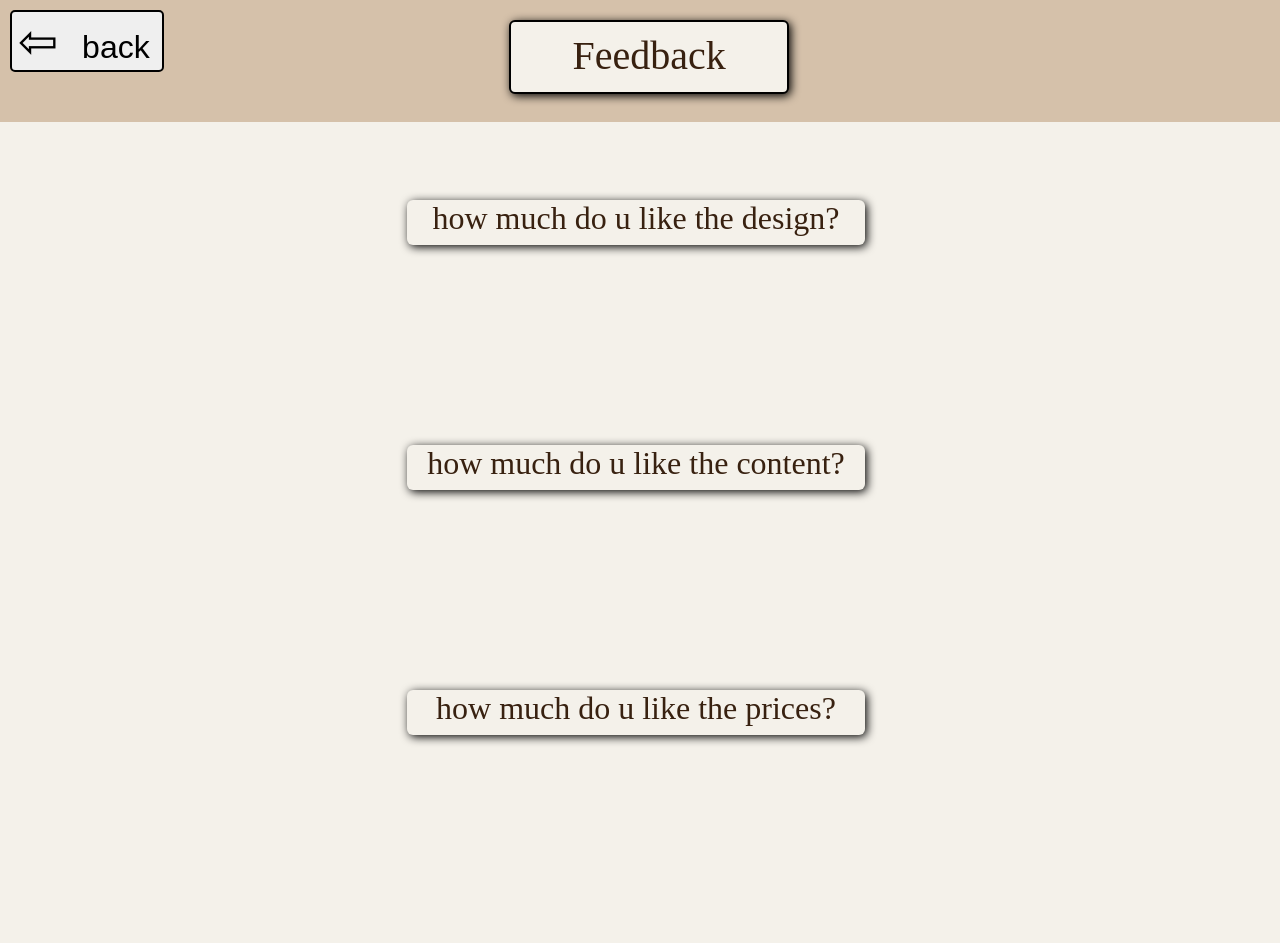
After one commit to abdelrahman196/Book-Store-Web, a PHP site: page /feedback.html in a window 1280 px wide. The commit adds this page. Shown: the top 943 px of the page. Run offline with PHP 8.4, Linux system fonts and the light colour scheme.

Commit message:
feedback1

```diff
--- a/book_description.html
+++ b/book_description.html
@@ -80,7 +80,7 @@
                         <span style="color: gold;font-size: xxx-large;">&#9733;</span>
                     </div>
                 </div>
-                <div class="comment_text">I largely recommend this book</div>
+                <div class="comment_text">I greatly recommend this book</div>
             </div>
             <div class="comment">
                 <div class="comment_head">
--- /dev/null
+++ b/feedback.css
@@ -0,0 +1,73 @@
+body{
+  margin-left:0px ;
+  background-color: rgb(244, 241, 234);
+  height: 1500px;
+}
+.feedback_header{
+  background-color: rgb(213, 193, 170);
+  position: fixed;
+  top: 0;
+  display: flex;
+  flex-direction: row;
+  width: 100%;
+  /* height: 100px; */
+}
+.back_button{
+  border: 2px solid black;
+  text-align: left;
+  text-decoration: none;
+  /* display: inline-block; */
+  font-size: 16px;
+  margin: 4px 2px;
+  border-radius: 5px;
+  font-size: xx-large;
+  width: 12%;
+  margin: 10px 0px 50px 10px;
+}
+.back_button:hover{
+  background-color: rgb(244, 241, 234);
+  color: black;
+  cursor: pointer;
+  transition: 0.2s;
+  border: 2px solid black;
+  box-shadow: 2px 2px 10px black;
+}
+.title{
+  background-color: rgb(244, 241, 234);
+  margin-top: 20px;
+  /* display: inline-block; */
+  border: 2px solid black;
+  padding: 10px;
+  width:20%;
+  height: 50px;
+  margin-left: 27%;
+  font-size: 40px;
+  font-weight: 500;
+  text-align: center;
+  border-radius: 6px;
+  color: rgb(56, 33, 16);
+  box-shadow: 2px 2px 10px black;
+}
+.feedback_box{
+  background-color: rgb(244, 241, 234);
+  margin-top: 200px;
+  margin-left: 20%;
+  width: 60%;
+}
+.feedback_question{
+  background-color: rgb(244, 241, 234);
+  margin-top: 20px;
+  margin-left: 20%;
+  width: 60%;
+  height: auto;
+  min-height: 45px;
+  border-radius: 6px;
+  font-size: xx-large;
+  font-weight: 500;
+  text-align: center;
+  color: rgb(56, 33, 16);
+  box-shadow: 2px 2px 10px black;
+}
+.feedback_answer{
+
+}
--- /dev/null
+++ b/feedback.html
@@ -0,0 +1,26 @@
+<!DOCTYPE html>
+<html>
+  <head>
+    <title>feedback</title>
+    <meta charset="UTF-8">
+    <link rel="stylesheet" href="feedback.css">
+  </head>
+  <body>
+    <div class="feedback_header">
+      <button class="back_button"><span style="font-size: xxx-large; margin-right: 15px;color: black;">&#8678;</span> back</button>
+      <div class="title">Feedback</div>
+    </div>
+    <div class="feedback_box">
+      <div class="feedback_question">how much do u like the design?</div>
+      <div class="feedback_answer"></div>
+    </div>
+    <div class="feedback_box">
+      <div class="feedback_question">how much do u like the content?</div>
+      <div class="feedback_answer"></div>
+    </div>
+    <div class="feedback_box">
+      <div class="feedback_question">how much do u like the prices?</div>
+      <div class="feedback_answer"></div>
+    </div>
+  </body>
+</html>
```
Also changed, not shown: book_description.css (+14 -11 lines).
